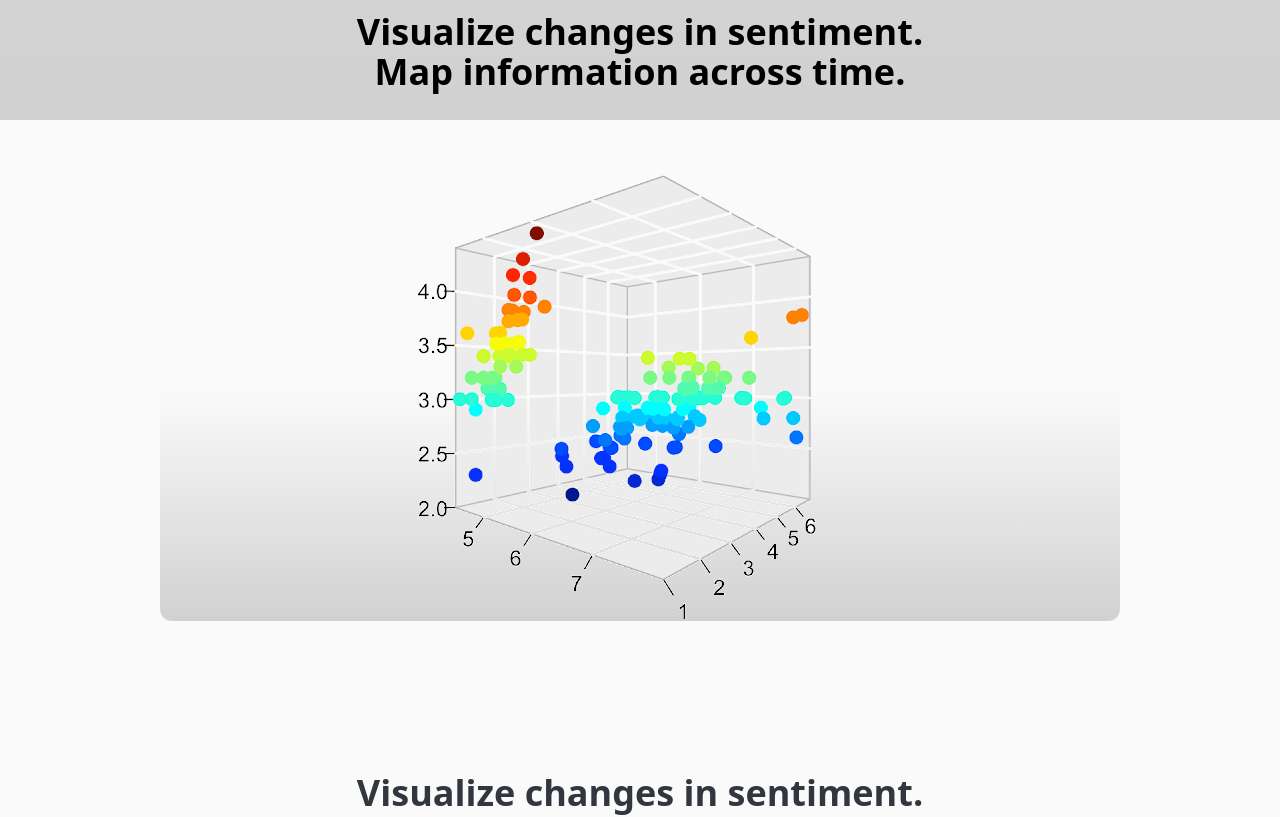
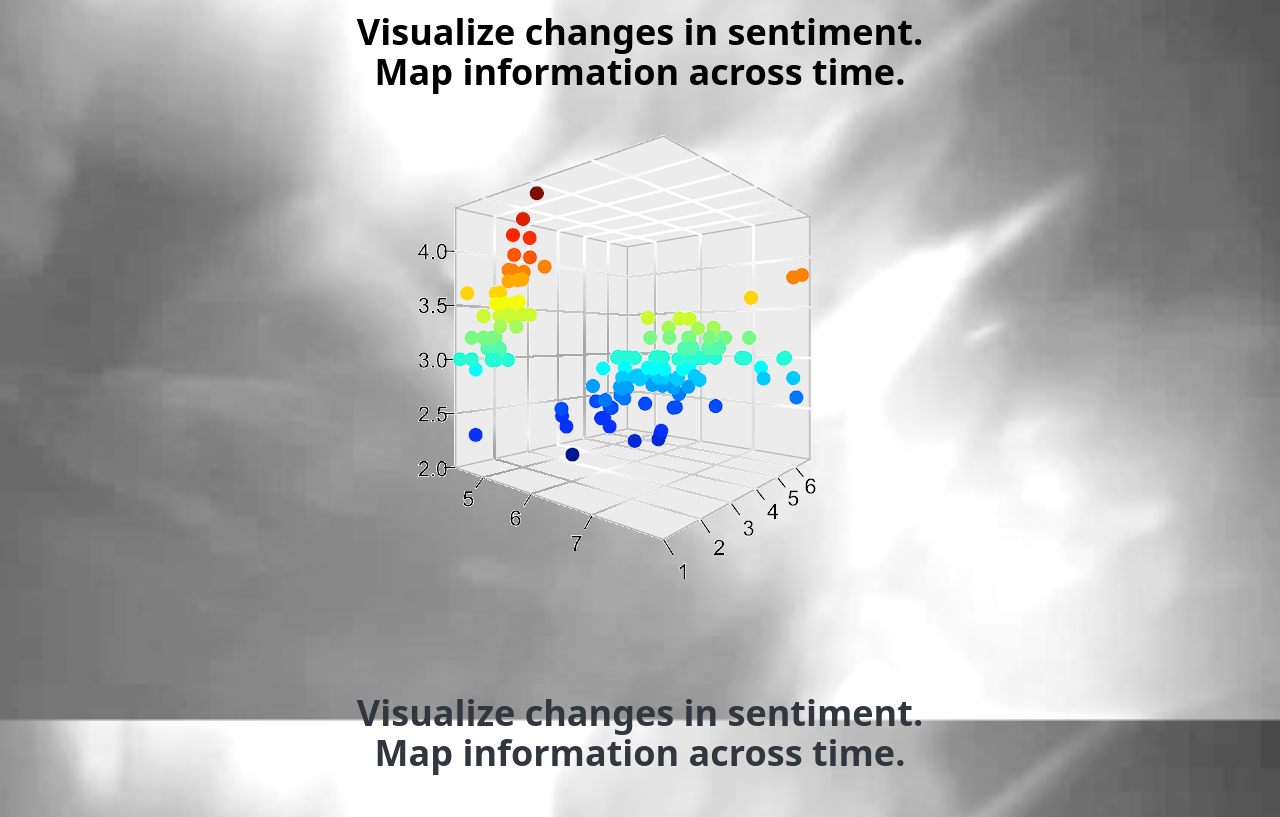
Before and after one commit to shafqatdeveloper/zimuth, a React (Vite) app: page /about-us in a window 1280 px wide. Shown: the part 880-1697 px from the top of the page. Built offline with nearby package versions, Linux system fonts and the light colour scheme.

Commit message:
sticky bg image

```diff
--- a/src/App.jsx
+++ b/src/App.jsx
@@ -34,7 +34,7 @@ const App = () => {
       <div
         style={{ fontSize: "0.5rem", lineHeight: "0.75rem" }}
         className={
-          location.pathname === "/"
+          location.pathname === "/" || location.pathname === "/about-us"
             ? "absolute bottom-3 right-4 flex items-center text-darkBlack gap-2 font-semibold z-10"
             : "absolute bottom-3 right-4 flex items-center text-darkBlack dark:text-darkWhite gap-2 font-semibold z-10"
         }
--- a/src/Components/AboutCarousel/AboutCarousel.jsx
+++ b/src/Components/AboutCarousel/AboutCarousel.jsx
@@ -39,7 +39,7 @@ const aboutCarouselSlides = [
 
 const AboutCarousel = () => {
   return (
-    <div className="relative py-7 w-full flex flex-col gap-12 items-center bg-gradient-to-b from-[#FAFAFA] via-[#D9D9D9] to-[#D1D1D1] justify-center">
+    <div className="relative py-7 w-full flex flex-col gap-12 items-center  justify-center">
       <Swiper
         spaceBetween={25}
         centeredSlides={true}
--- a/src/Pages/About/About.jsx
+++ b/src/Pages/About/About.jsx
@@ -7,14 +7,14 @@ import Member3 from "../../assets/TeamMember3.png";
 
 const About = () => {
   return (
-    <div className="pt-16 w-full flex flex-col items-center justify-center">
+    <div className="pt-16 w-full flex flex-col items-center bg-static-bg-img justify-center bg-repeat-y bg-cover bg-fixed bg-opacity-30">
       <div className="w-full">
         <AboutCarousel />
       </div>
-      <div className="w-full flex flex-col items-center justify-center bg-[#FAFAFA] dark:bg-darkBlack text-darkBlack dark:text-darkWhite ">
+      <div className="w-full flex flex-col items-center justify-center text-darkBlack ">
         {/* Images Section */}
-        <div className="w-full flex flex-col items-center bg-[#FAFAFA] dark:bg-darkBlack text-darkBlack dark:text-darkWhite justify-center">
-          <div className="w-3/4 bg-gradient-to-b from-[#FAFAFA] via-[#FAFAFA] my-10 to-[#D1D1D1] rounded-b-xl flex items-center justify-center">
+        <div className="w-full flex flex-col items-center  justify-center">
+          <div className="w-3/4 rounded-b-xl flex items-center justify-center">
             <img src={GraphImage} alt="" />
           </div>
           <div className="w-2/4">
@@ -22,7 +22,7 @@ const About = () => {
               Visualize changes in sentiment. Map information across time.
             </h1>
           </div>
-          <div className="w-3/4 bg-gradient-to-b from-[#FAFAFA] via-[#FAFAFA] my-10 to-[#D1D1D1] rounded-b-xl flex items-center justify-center">
+          <div className="w-3/4  my-10  rounded-b-xl flex items-center justify-center">
             <img src={GraphImage} alt="" />
           </div>
           <div className="w-2/4">
@@ -30,12 +30,12 @@ const About = () => {
               Visualize changes in sentiment. Map information across time.
             </h1>
           </div>
-          <div className="w-3/4 bg-gradient-to-b from-[#FAFAFA] via-[#FAFAFA] my-10 to-[#D1D1D1] rounded-b-xl flex items-center justify-center">
+          <div className="w-3/4 my-10 rounded-b-xl flex items-center justify-center">
             <img src={GraphImage} alt="" />
           </div>
         </div>
         {/* Typegraphy */}
-        <div className="w-full flex flex-col items-center bg-[#FAFAFA] dark:bg-darkBlack text-darkBlack dark:text-darkWhite justify-center pt-28 gap-20">
+        <div className="w-full flex flex-col items-center   justify-center pt-28 gap-20">
           {/* Section-1 */}
           <div className="w-3/5 flex flex-col gap-4">
             <h6 className="text-center">Mission</h6>
@@ -66,7 +66,7 @@ const About = () => {
           </div>
         </div>
         {/* Alternative Typography */}
-        <div className="w-3/5 flex flex-col gap-20 pt-28 bg-[#FAFAFA] dark:bg-darkBlack text-darkBlack dark:text-darkWhite">
+        <div className="w-3/5 flex flex-col gap-20 pt-28  ">
           {/* Section-1 */}
           <div className="w-2/4 flex flex-col gap-5 self-start">
             <h6>Technology</h6>
@@ -100,7 +100,7 @@ const About = () => {
           </div>
         </div>
         {/* Team */}
-        <div className="w-2/4 pb-48 flex flex-col gap-20 bg-[#FAFAFA] dark:bg-darkBlack text-darkBlack dark:text-darkWhite pt-28">
+        <div className="w-2/4 pb-48 flex flex-col gap-20 pt-28">
           <h1 className="text-center text-3xl font-semibold">Team</h1>
           {/* Team Member 1 */}
           <div className="flex items-center gap-16 w-full">
--- a/tailwind.config.js
+++ b/tailwind.config.js
@@ -16,6 +16,9 @@ export default {
         darkBlue: "#003dc4",
         darkPurple: "#251760",
       },
+      backgroundImage: {
+        "static-bg-img": "url('./src/assets/static-bg.jpg')",
+      },
     },
   },
   plugins: [],
```
Also changed, not shown: src/assets/static-bg.jpg (added).
